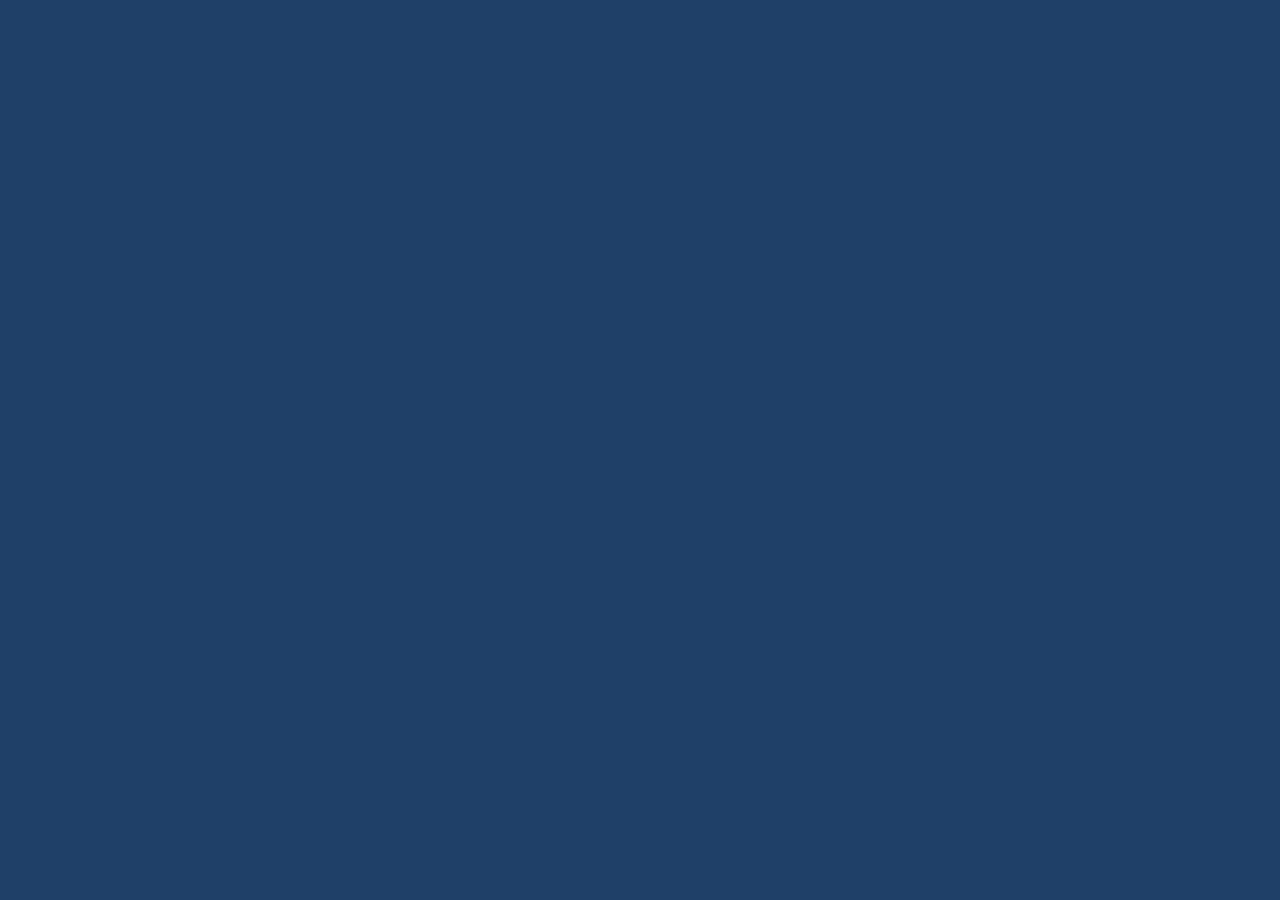
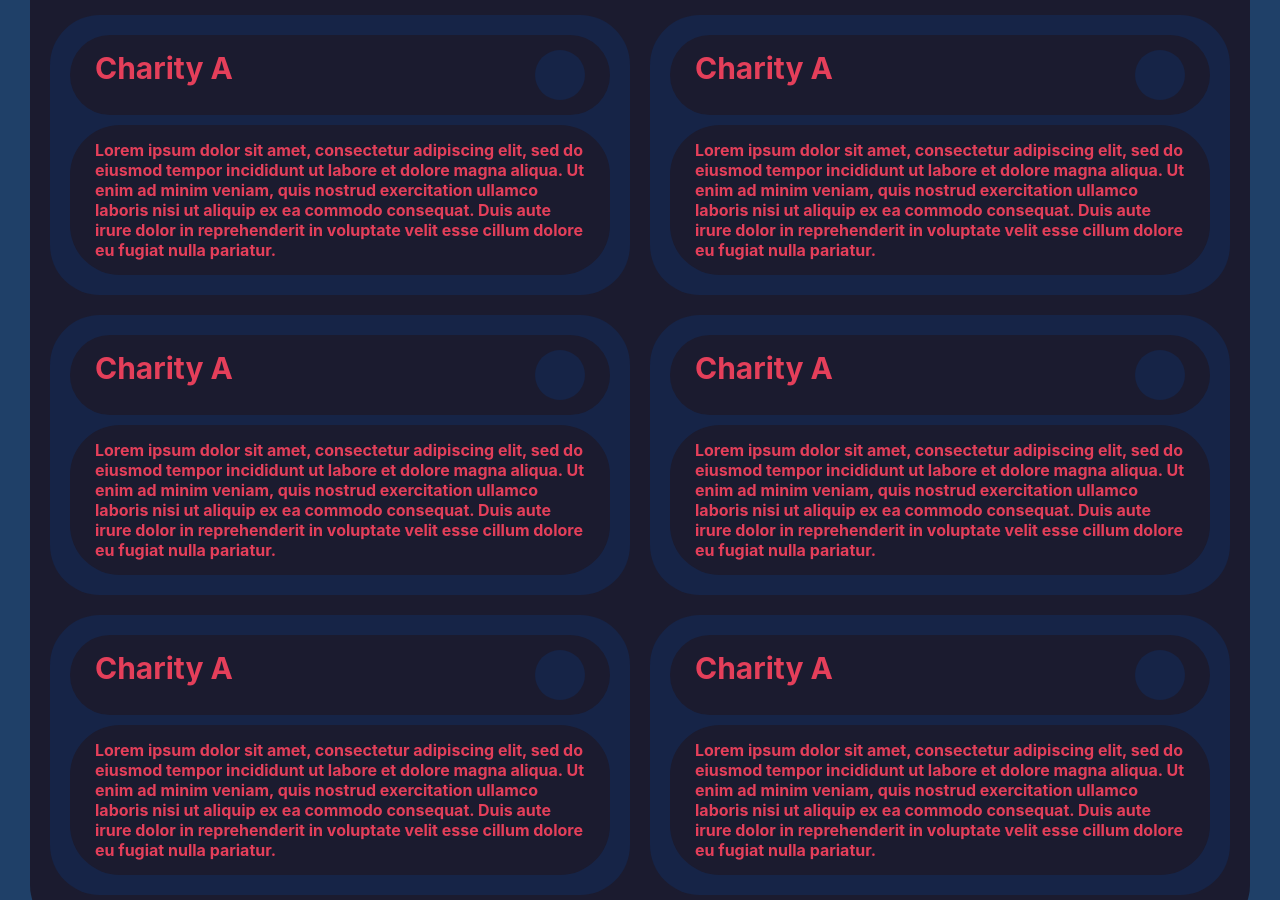
Before and after one commit to ShanTirmizi/Covid-19-Tracker, a React (Create React App) app: page / in a window 1280 px wide. Shown: the part 1900-2800 px from the top of the page. Before the commit the page ends 1728 px from the top, so only its background shows below. Built offline with nearby package versions, Linux system fonts and the light colour scheme; no server answers.

Commit message:
created the charity component

```diff
--- a/src/App.css
+++ b/src/App.css
@@ -50,6 +50,7 @@ body {
 .app__menu {
   color: var(--color-4) !important;
   background-color: var(--color-3) !important;
+  /* border-bottom: 1px solid var(--color-2)  !important; */
 
 
 }
@@ -74,7 +75,6 @@ body {
 
   /* height: ; */
 }
-
 
 
 .app__stats {
@@ -135,6 +135,91 @@ body {
   color: var(--color-4);
 }
 
+.app__charity {
+  /* display: flex; */
+  margin: 20px 30px 50px 30px;
+  background-color: var(--color-3);
+  border-radius: 50px;
+  /* height: 100px; */
+  padding-top: 10px;
+}
+.app__charity__title {
+  /* display: flex; */
+  /* text-align: center; */
+  background-color: var(--color-2);
+  /* margin: 0 520px 25px 0; */
+  /* margin: 10px 480px 16px 0; */
+  padding: 10px 10px 10px 10px;
+  border-radius: 50px;
+  color: var(--color-4);
+  margin: 10px 580px 10px 580px;
+  /* margin-top: 100px; */
+}
+
+.app__charity__left__right {
+  display: flex;
+  padding: 20px;
+  /* text-align: center; */
+  color: var(--color-4);
+}
+
+.app__charity__left {
+  margin-right: 20px;
+      /* border: 10px solid var(--color-4); */
+}
+
+.app__charity__item {
+  background-color: var(--color-2);
+  margin-bottom: 20px;
+  padding: 20px;
+  border-radius: 50px;
+  font-weight: bold;
+  /* border: 1px solid var(--color-4); */
+}
+
+.app__charity__item h2 {
+  font-size: 30px;
+
+
+}
+
+.app__charity__item__top {
+  display: flex;
+  justify-content: space-between;
+  background-color: var(--color-3);
+  margin-bottom: 10px;
+
+  /* margin: 0 520px 25px 0; */
+  /* margin: 10px 480px 16px 0; */
+  padding: 15px 25px 15px 25px;
+  border-radius: 50px;
+  color: var(--color-4);
+}
+
+.app__charity__logo {
+  height: 50px;
+  width: 50px;
+  border-radius: 50px;
+  background-color: var(--color-2);
+}
+
+.app__charity__item p {
+  background-color: var(--color-3);
+  /* margin: 0 520px 25px 0; */
+  /* margin: 10px 480px 16px 0; */
+  padding: 15px 25px 15px 25px;
+  border-radius: 50px;
+  color: var(--color-4);
+
+  /* margin: 10px 580px 10px 580px; */
+}
+
+
+
+
+
+
+
 @media (max-width: 990px) {
   .app {
     flex-direction: column;
--- a/src/App.js
+++ b/src/App.js
@@ -86,7 +86,6 @@ function App() {
 
   return (
     <>
-
       <div className="app__top">
         <div className="app__header">
           <div className="app__header__box">
@@ -138,6 +137,101 @@ function App() {
               <Graph  casesType={"deaths"}  />
             </div>
       </div>
+      <div className="app__charity">
+              <div className="app__charity__title">
+                <h1>Covid-19 Charities</h1>
+              </div>
+              <div className='app__charity__left__right'>
+                <div className="app__charity__left">
+                  <div className="app__charity__item">
+                    <div className="app__charity__item__top">
+                      <h2>
+                        Charity A
+                      </h2>
+                      <div className="app__charity__logo"></div>
+                    </div>
+                    <p>Lorem ipsum dolor sit amet, consectetur adipiscing elit, sed do eiusmod tempor
+                      incididunt ut labore et dolore magna aliqua. Ut enim ad minim veniam, quis nostrud
+                      exercitation ullamco laboris nisi ut aliquip ex ea commodo consequat. Duis aute
+                      irure dolor in reprehenderit in voluptate velit esse cillum dolore eu fugiat nulla
+                      pariatur.
+                    </p>
+                  </div>
+                  <div className="app__charity__item">
+                    <div className="app__charity__item__top">
+                        <h2>
+                          Charity A
+                        </h2>
+                        <div className="app__charity__logo"></div>
+                      </div>
+                      <p>Lorem ipsum dolor sit amet, consectetur adipiscing elit, sed do eiusmod tempor
+                        incididunt ut labore et dolore magna aliqua. Ut enim ad minim veniam, quis nostrud
+                        exercitation ullamco laboris nisi ut aliquip ex ea commodo consequat. Duis aute
+                        irure dolor in reprehenderit in voluptate velit esse cillum dolore eu fugiat nulla
+                        pariatur.
+                      </p>
+                  </div>
+                  <div className="app__charity__item">
+                    <div className="app__charity__item__top">
+                        <h2>
+                          Charity A
+                        </h2>
+                        <div className="app__charity__logo"></div>
+                      </div>
+                      <p>Lorem ipsum dolor sit amet, consectetur adipiscing elit, sed do eiusmod tempor
+                        incididunt ut labore et dolore magna aliqua. Ut enim ad minim veniam, quis nostrud
+                        exercitation ullamco laboris nisi ut aliquip ex ea commodo consequat. Duis aute
+                        irure dolor in reprehenderit in voluptate velit esse cillum dolore eu fugiat nulla
+                        pariatur.
+                      </p>
+                  </div>
+                </div>
+                <div className="app__charity__right">
+                  <div className="app__charity__item">
+                    <div className="app__charity__item__top">
+                        <h2>
+                          Charity A
+                        </h2>
+                        <div className="app__charity__logo"></div>
+                      </div>
+                        <p>Lorem ipsum dolor sit amet, consectetur adipiscing elit, sed do eiusmod tempor
+                          incididunt ut labore et dolore magna aliqua. Ut enim ad minim veniam, quis nostrud
+                          exercitation ullamco laboris nisi ut aliquip ex ea commodo consequat. Duis aute
+                          irure dolor in reprehenderit in voluptate velit esse cillum dolore eu fugiat nulla
+                          pariatur.
+                        </p>
+                    </div>
+                    <div className="app__charity__item">
+                      <div className="app__charity__item__top">
+                        <h2>
+                          Charity A
+                        </h2>
+                        <div className="app__charity__logo"></div>
+                      </div>
+                        <p>Lorem ipsum dolor sit amet, consectetur adipiscing elit, sed do eiusmod tempor
+                          incididunt ut labore et dolore magna aliqua. Ut enim ad minim veniam, quis nostrud
+                          exercitation ullamco laboris nisi ut aliquip ex ea commodo consequat. Duis aute
+                          irure dolor in reprehenderit in voluptate velit esse cillum dolore eu fugiat nulla
+                          pariatur.
+                        </p>
+                    </div>
+                    <div className="app__charity__item">
+                      <div className="app__charity__item__top">
+                        <h2>
+                          Charity A
+                        </h2>
+                        <div className="app__charity__logo"></div>
+                      </div>
+                        <p>Lorem ipsum dolor sit amet, consectetur adipiscing elit, sed do eiusmod tempor
+                          incididunt ut labore et dolore magna aliqua. Ut enim ad minim veniam, quis nostrud
+                          exercitation ullamco laboris nisi ut aliquip ex ea commodo consequat. Duis aute
+                          irure dolor in reprehenderit in voluptate velit esse cillum dolore eu fugiat nulla
+                          pariatur.
+                        </p>
+                    </div>
+                  </div>
+              </div>
+      </div>
     </>
   );
 }
--- a/src/components/Map/Map.css
+++ b/src/components/Map/Map.css
@@ -9,15 +9,16 @@
 
 .map .leaflet-container {
     height: 100%;
+    border-radius: 20px;
 }
 .popup-name{
     font-size: 20px;
     font-weight: bold;
-    color: rgba(0, 0, 0, 0.5);
+    color:( rgba(0, 0, 0, 0.5));
 }
 .popup-flag {
     width: 100%;
-    height: 80px;
+    height: 100px;
     background-size: cover;
     border-radius: 8px;
 }
```
Also changed, not shown: 1 other file (tests, documents, lock files or other folders).
